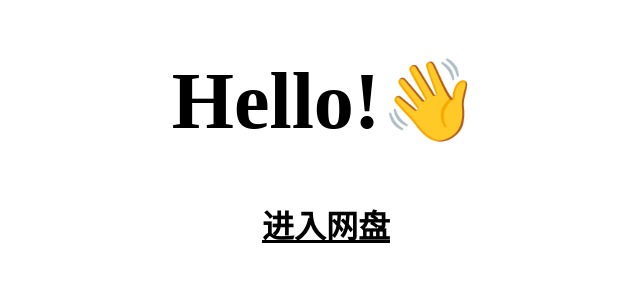
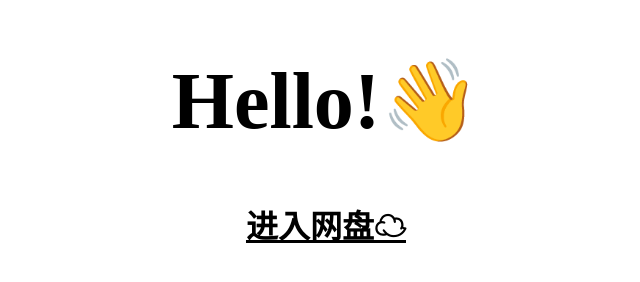
Before and after one commit to wlyper/home, a plain HTML site: page index.html in a window 1280 px wide. Shown: the whole page, without its empty margins (314-954 px from the left). Drawn offline with Linux system fonts and the light colour scheme.

Commit message:
add a cloud emoji

```diff
--- a/index.html
+++ b/index.html
@@ -31,7 +31,7 @@
     </div>
     <div class="contents">
         <a href="http://152.136.233.48/p/" target="_blank">
-            <h1><b>进入网盘</b></h1>
+            <h1><b>进入网盘☁</b></h1>
         </a>
     </div>
 
```
